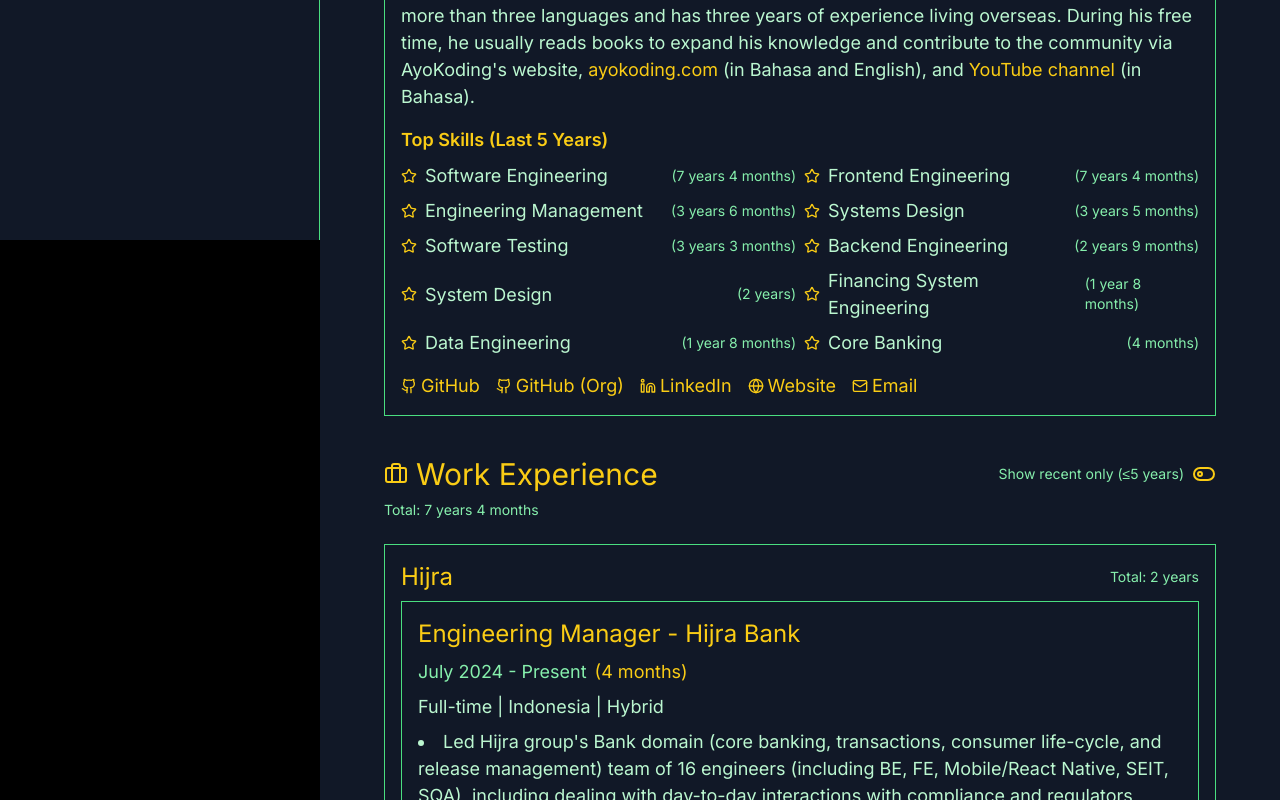
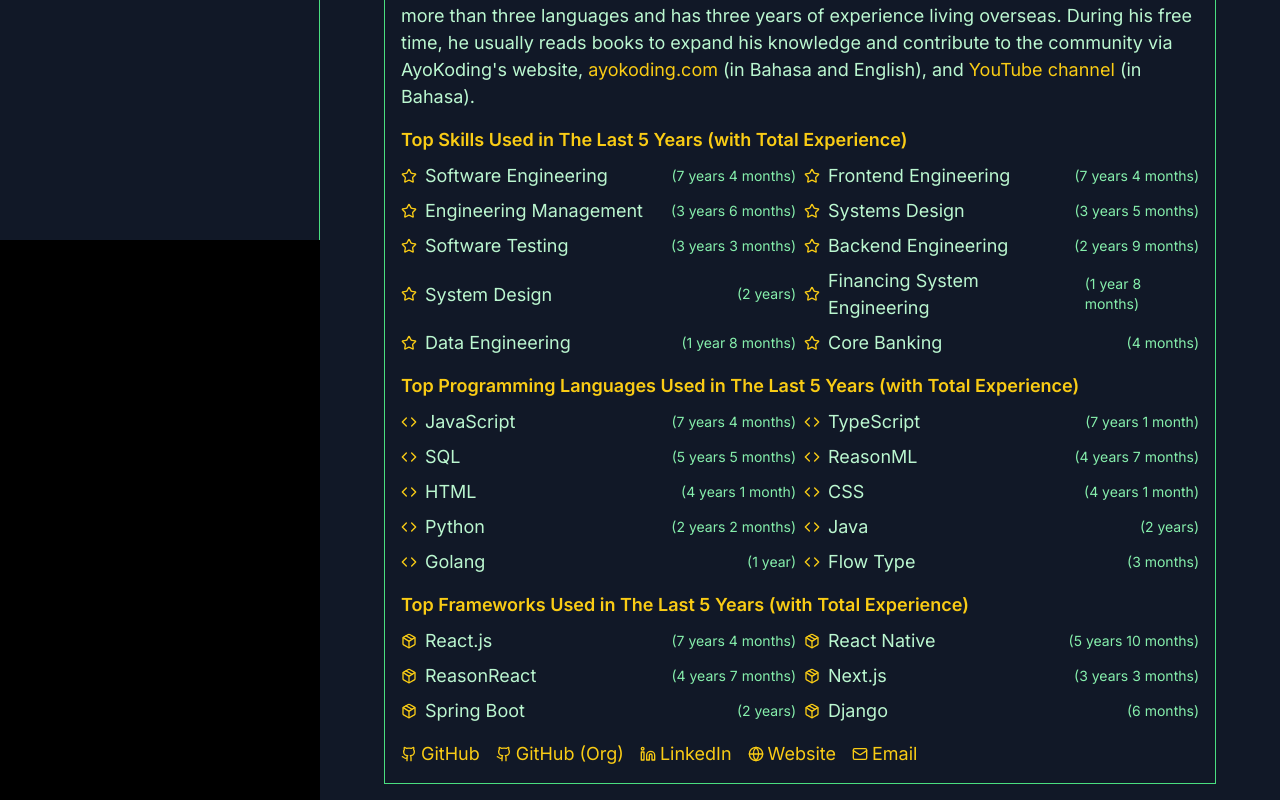
Before and after one commit to wahidyankf/wahidyankf-web, a Next.js app: page /cv in a window 1280 px wide. Shown: the part 560-1360 px from the top of the page. Built offline with nearby package versions, Linux system fonts and the light colour scheme.

Commit message:
update cv

```diff
--- a/src/app/cv/page.tsx
+++ b/src/app/cv/page.tsx
@@ -29,6 +29,8 @@ import {
   formatDuration,
   calculateTotalDuration,
   getTopSkillsLastFiveYears,
+  getTopLanguagesLastFiveYears,
+  getTopFrameworksLastFiveYears,
 } from "../data";
 import { parseMarkdownLinks } from "@/lib/utils/markdown";
 
@@ -46,26 +48,64 @@ const highlightText = (text: string, searchTerm: string) => {
   );
 };
 
-// Update the type definition for topSkills
-type TopSkill = { skill: string; duration: number };
+// Update the type definition for topSkills, topLanguages, and topFrameworks
+type TopItem = { name: string; duration: number };
 
 const DynamicSkillsComponent = ({
   skills,
+  languages,
+  frameworks,
   searchTerm,
 }: {
-  skills: TopSkill[];
+  skills: TopItem[];
+  languages: TopItem[];
+  frameworks: TopItem[];
   searchTerm: string;
 }) => (
   <>
     <h4 className="text-lg font-semibold mb-2 text-yellow-400 mt-4">
-      Top Skills (Last 5 Years)
+      Top Skills Used in The Last 5 Years (with Total Experience)
     </h4>
-    <ul className="list-none grid grid-cols-1 sm:grid-cols-2 gap-2 mb-2 text-green-200">
-      {skills.map(({ skill, duration }, index) => (
+    <ul className="list-none grid grid-cols-1 sm:grid-cols-2 gap-2 mb-4 text-green-200">
+      {skills.map(({ name, duration }, index) => (
         <li key={index} className="flex items-center justify-between">
           <div className="flex items-center">
             <Star className="w-4 h-4 mr-2 text-yellow-400" />
-            {highlightText(skill, searchTerm)}
+            {highlightText(name, searchTerm)}
+          </div>
+          <span className="text-sm text-green-300">
+            ({highlightText(formatDuration(duration), searchTerm)})
+          </span>
+        </li>
+      ))}
+    </ul>
+
+    <h4 className="text-lg font-semibold mb-2 text-yellow-400 mt-4">
+      Top Programming Languages Used in The Last 5 Years (with Total Experience)
+    </h4>
+    <ul className="list-none grid grid-cols-1 sm:grid-cols-2 gap-2 mb-4 text-green-200">
+      {languages.map(({ name, duration }, index) => (
+        <li key={index} className="flex items-center justify-between">
+          <div className="flex items-center">
+            <Code className="w-4 h-4 mr-2 text-yellow-400" />
+            {highlightText(name, searchTerm)}
+          </div>
+          <span className="text-sm text-green-300">
+            ({highlightText(formatDuration(duration), searchTerm)})
+          </span>
+        </li>
+      ))}
+    </ul>
+
+    <h4 className="text-lg font-semibold mb-2 text-yellow-400 mt-4">
+      Top Frameworks Used in The Last 5 Years (with Total Experience)
+    </h4>
+    <ul className="list-none grid grid-cols-1 sm:grid-cols-2 gap-2 mb-4 text-green-200">
+      {frameworks.map(({ name, duration }, index) => (
+        <li key={index} className="flex items-center justify-between">
+          <div className="flex items-center">
+            <Package className="w-4 h-4 mr-2 text-yellow-400" />
+            {highlightText(name, searchTerm)}
           </div>
           <span className="text-sm text-green-300">
             ({highlightText(formatDuration(duration), searchTerm)})
@@ -81,10 +121,14 @@ const CVEntryComponent = ({
   entry,
   searchTerm,
   topSkills,
+  topLanguages,
+  topFrameworks,
 }: {
   entry: CVEntry;
   searchTerm: string;
-  topSkills?: TopSkill[];
+  topSkills?: TopItem[];
+  topLanguages?: TopItem[];
+  topFrameworks?: TopItem[];
 }) => (
   <div className="mb-4 border border-green-400 rounded-lg p-4 hover:bg-gray-800 transition-colors duration-200">
     <h3 className="text-lg sm:text-xl md:text-2xl mb-2 text-yellow-400">
@@ -178,8 +222,13 @@ const CVEntryComponent = ({
         )}
       </>
     )}
-    {entry.type === "about" && topSkills && (
-      <DynamicSkillsComponent skills={topSkills} searchTerm={searchTerm} />
+    {entry.type === "about" && topSkills && topLanguages && topFrameworks && (
+      <DynamicSkillsComponent
+        skills={topSkills}
+        languages={topLanguages}
+        frameworks={topFrameworks}
+        searchTerm={searchTerm}
+      />
     )}
     {entry.links && (
       <div className="mt-4 flex flex-wrap gap-4">
@@ -231,12 +280,16 @@ const CVSection = ({
   icon,
   searchTerm,
   topSkills,
+  topLanguages,
+  topFrameworks,
 }: {
   title: string;
   entries: CVEntry[];
   icon: React.ReactNode;
   searchTerm: string;
-  topSkills?: TopSkill[];
+  topSkills?: TopItem[];
+  topLanguages?: TopItem[];
+  topFrameworks?: TopItem[];
 }) => (
   <div className="mb-8">
     <StickyHeader>
@@ -251,6 +304,8 @@ const CVSection = ({
         entry={entry}
         searchTerm={searchTerm}
         topSkills={topSkills}
+        topLanguages={topLanguages}
+        topFrameworks={topFrameworks}
       />
     ))}
   </div>
@@ -418,6 +473,8 @@ export default function CV() {
         "organization",
         "details",
         "skills",
+        "programmingLanguages",
+        "frameworks",
         "links",
         "employmentType",
         "location",
@@ -428,6 +485,11 @@ export default function CV() {
   );
 
   const topSkills = useMemo(() => getTopSkillsLastFiveYears(cvData), []);
+  const topLanguages = useMemo(() => getTopLanguagesLastFiveYears(cvData), []);
+  const topFrameworks = useMemo(
+    () => getTopFrameworksLastFiveYears(cvData),
+    []
+  );
 
   const aboutEntry = filteredEntries.find((entry) => entry.type === "about");
   const workEntries = filteredEntries.filter((entry) => entry.type === "work");
@@ -467,6 +529,8 @@ export default function CV() {
                   icon={<User className="w-6 h-6" />}
                   searchTerm={searchTerm}
                   topSkills={topSkills}
+                  topLanguages={topLanguages}
+                  topFrameworks={topFrameworks}
                 />
               </div>
             )}
--- a/src/app/data.ts
+++ b/src/app/data.ts
@@ -22,33 +22,12 @@ export type CVEntry =
       links?: { [key: string]: string };
     }
   | {
-      type: "education";
-      title: string;
-      organization: string;
-      period: string;
-      details: string[];
-    }
-  | {
-      type: "honor";
-      title: string;
-      organization: string;
-      period: string;
-      details: string[];
-    }
-  | {
-      type: "certification";
+      type: "education" | "honor" | "certification" | "language";
       title: string;
       organization: string;
       period: string;
       details: string[];
       links?: { [key: string]: string };
-    }
-  | {
-      type: "language";
-      title: string;
-      organization: string;
-      period: string;
-      details: string[];
     };
 
 export const cvData: CVEntry[] = [
@@ -90,7 +69,7 @@ export const cvData: CVEntry[] = [
       "Software Testing",
       "Core Banking",
     ],
-    programmingLanguages: ["JavaScript", "Java", "TypeScript"],
+    programmingLanguages: ["JavaScript", "Java", "TypeScript", "SQL"],
     frameworks: ["React.js", "Next.js", "React Native", "Spring Boot"],
     type: "work",
   },
@@ -121,7 +100,7 @@ export const cvData: CVEntry[] = [
       "Financing System Engineering",
       "Data Engineering",
     ],
-    programmingLanguages: ["JavaScript", "Java", "Python", "TypeScript"],
+    programmingLanguages: ["JavaScript", "Java", "Python", "TypeScript", "SQL"],
     frameworks: ["React.js", "Next.js", "React Native", "Spring Boot"],
     type: "work",
   },
@@ -150,7 +129,7 @@ export const cvData: CVEntry[] = [
       "Systems Design",
       "Software Engineering",
     ],
-    programmingLanguages: ["JavaScript", "Python", "TypeScript"],
+    programmingLanguages: ["JavaScript", "Python", "TypeScript", "SQL"],
     frameworks: ["React.js", "Next.js", "Django"],
   },
   {
@@ -206,7 +185,6 @@ export const cvData: CVEntry[] = [
       "Backend Engineering",
       "Frontend Engineering",
       "Software Engineering",
-      "React.js",
     ],
     programmingLanguages: [
       "JavaScript",
@@ -237,6 +215,7 @@ export const cvData: CVEntry[] = [
       "JavaScript",
       "TypeScript",
       "ReasonML",
+      "SQL",
       "HTML",
       "CSS",
     ],
@@ -276,7 +255,7 @@ export const cvData: CVEntry[] = [
     location: "Greater Jakarta Area, Indonesia",
     locationType: "Hybrid",
     details: [
-      "Led a team of frontend developers to develop and optimize Ruang Uji's react stacks and deployment. The result was more than 53.86% smaller initial download size (all assets included), 9.52% lower request number, 46.72% faster finish time, 137.10% faster DOMContentLoad time, and 62.49% faster load time than the original angular.js' stacks (2G connection, 280kbps/256kbps 800ms RTT). I also made subsequent pages load substantially faster by implementing on-point code optimization, aggressive code-splitting, and various images' lazy loading.",
+      "Led a team of frontend developers to develop and optimize Ruang Uji's react stacks and deployment. The result was more than 53.86% smaller initial download size (all assets included), 9.52% lower request number, 46.72% faster finish time, 137.10% faster DOMContentLoad time, and 62.49% faster load time than the original angular.js' stacks (2G connection, 256kbps 800ms RTT). I also made subsequent pages load substantially faster by implementing on-point code optimization, aggressive code-splitting, and various images' lazy loading.",
       "Refactored https://ruangguru.com/ assets and code base using IMGIX, AWS S3 bucket, and fastly CDN. The result was a load time speed improvement of more than 300% (from more than 12 seconds average to under 3 seconds) and the advancement of its https://www.webpagetest.org/ average score of B to all A's without sacrificing its assets' apparent quality.",
       "Rewrote and migrated Ruang Uji (https://uji.ruangguru.com) from Angular 1's (AngularJS) stacks to React.js' stacks from scratch. Thus solved the old \"exam event\" problem (e.g., no automatic submission in the background, submission error handler, continuing to the last exam on reload) at Ruang Uji. This project also results in the tech stack's modernization, making it less error-prone.",
       "Automated web apps' bug tracking using sentry (Raven.js) and deployment from Gitlab to AWS S3 and production using Codeship. The result was more precise bug tracking and faster web app integration, deployment, and delivery.",
@@ -433,19 +412,22 @@ export const formatDuration = (months: number): string => {
 
 export const getTopSkillsLastFiveYears = (
   data: CVEntry[]
-): { skill: string; duration: number }[] => {
+): { name: string; duration: number }[] => {
   const fiveYearsAgo = new Date();
   fiveYearsAgo.setFullYear(fiveYearsAgo.getFullYear() - 5);
 
-  const allWorkEntries = data.filter((entry) => entry.type === "work");
+  const allWorkEntries = data.filter(
+    (entry): entry is CVEntry & { type: "work" } => entry.type === "work"
+  );
 
   const skillInfo: {
     [key: string]: { count: number; periods: { start: Date; end: Date }[] };
   } = {};
 
-  // Count occurrences in recent entries and collect all periods for each skill
   allWorkEntries.forEach((entry) => {
+    if (!entry.period) return;
     const [startStr, endStr] = entry.period.split(" - ");
+    if (!startStr || !endStr) return;
     const start = parseDate(startStr);
     const end = endStr === "Present" ? new Date() : parseDate(endStr);
 
@@ -460,16 +442,106 @@ export const getTopSkillsLastFiveYears = (
     });
   });
 
-  // Calculate total duration for each skill
-  const skillDurations = Object.entries(skillInfo).map(([skill, info]) => ({
-    skill,
+  const skillDurations = Object.entries(skillInfo).map(([name, info]) => ({
+    name,
     duration: calculateTotalDuration(info.periods),
     count: info.count,
   }));
 
-  // Sort by count (for skills used in last 5 years) and then by duration
   return skillDurations
-    .sort((a, b) => b.count - a.count || b.duration - a.duration)
+    .sort((a, b) => b.duration - a.duration) // Sort by duration in descending order
     .slice(0, 10)
-    .map(({ skill, duration }) => ({ skill, duration }));
+    .map(({ name, duration }) => ({ name, duration }));
 };
+
+export const getTopLanguagesLastFiveYears = (
+  data: CVEntry[]
+): { name: string; duration: number }[] => {
+  const fiveYearsAgo = new Date();
+  fiveYearsAgo.setFullYear(fiveYearsAgo.getFullYear() - 5);
+
+  const allWorkEntries = data.filter(
+    (entry): entry is CVEntry & { type: "work" } => entry.type === "work"
+  );
+
+  const languageInfo: {
+    [key: string]: { count: number; periods: { start: Date; end: Date }[] };
+  } = {};
+
+  allWorkEntries.forEach((entry) => {
+    if (!entry.period) return;
+    const [startStr, endStr] = entry.period.split(" - ");
+    if (!startStr || !endStr) return;
+    const start = parseDate(startStr);
+    const end = endStr === "Present" ? new Date() : parseDate(endStr);
+
+    entry.programmingLanguages?.forEach((lang) => {
+      if (!languageInfo[lang]) {
+        languageInfo[lang] = { count: 0, periods: [] };
+      }
+      if (end >= fiveYearsAgo) {
+        languageInfo[lang].count += 1;
+      }
+      languageInfo[lang].periods.push({ start, end });
+    });
+  });
+
+  const languageDurations = Object.entries(languageInfo).map(
+    ([name, info]) => ({
+      name,
+      duration: calculateTotalDuration(info.periods),
+      count: info.count,
+    })
+  );
+
+  return languageDurations
+    .sort((a, b) => b.duration - a.duration) // Sort by duration in descending order
+    .slice(0, 10)
+    .map(({ name, duration }) => ({ name, duration }));
+};
+
+export const getTopFrameworksLastFiveYears = (
+  data: CVEntry[]
+): { name: string; duration: number }[] => {
+  const fiveYearsAgo = new Date();
+  fiveYearsAgo.setFullYear(fiveYearsAgo.getFullYear() - 5);
+
+  const allWorkEntries = data.filter(
+    (entry): entry is CVEntry & { type: "work" } => entry.type === "work"
+  );
+
+  const frameworkInfo: {
+    [key: string]: { count: number; periods: { start: Date; end: Date }[] };
+  } = {};
+
+  allWorkEntries.forEach((entry) => {
+    if (!entry.period) return;
+    const [startStr, endStr] = entry.period.split(" - ");
+    if (!startStr || !endStr) return;
+    const start = parseDate(startStr);
+    const end = endStr === "Present" ? new Date() : parseDate(endStr);
+
+    entry.frameworks?.forEach((framework) => {
+      if (!frameworkInfo[framework]) {
+        frameworkInfo[framework] = { count: 0, periods: [] };
+      }
+      if (end >= fiveYearsAgo) {
+        frameworkInfo[framework].count += 1;
+      }
+      frameworkInfo[framework].periods.push({ start, end });
+    });
+  });
+
+  const frameworkDurations = Object.entries(frameworkInfo).map(
+    ([name, info]) => ({
+      name,
+      duration: calculateTotalDuration(info.periods),
+      count: info.count,
+    })
+  );
+
+  return frameworkDurations
+    .sort((a, b) => b.duration - a.duration) // Sort by duration in descending order
+    .slice(0, 10)
+    .map(({ name, duration }) => ({ name, duration }));
+};
```
Also changed, not shown: 1 other file (tests, documents, lock files or other folders).
